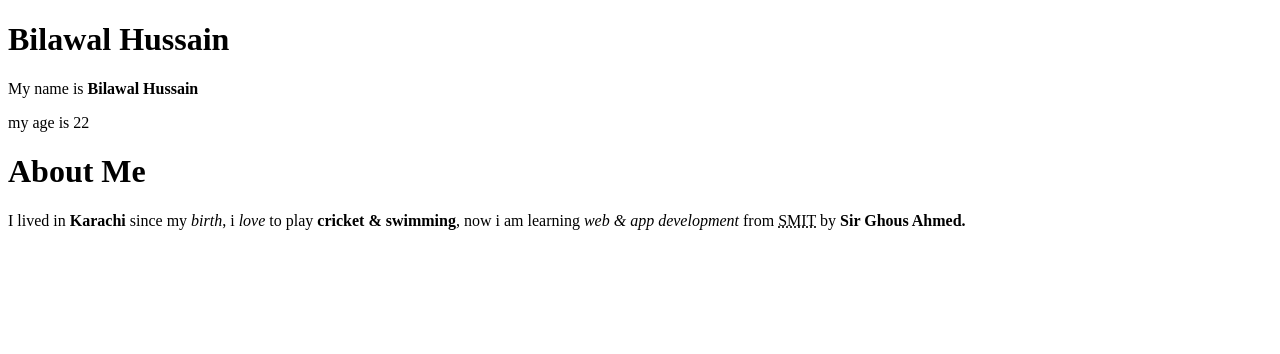
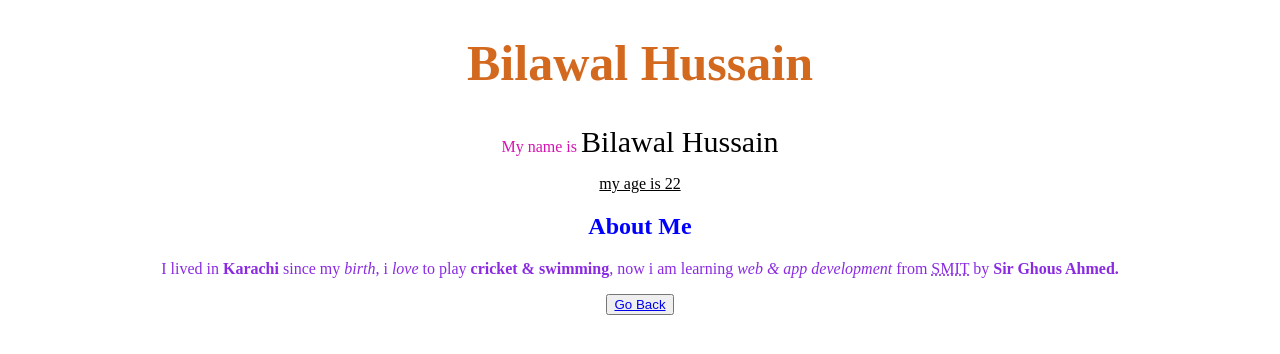
Before and after one commit to bilawalhussain0277/SMIT, a plain HTML site: page 1st assignment/index.html in a window 1280 px wide. Drawn offline with Linux system fonts and the light colour scheme.

Commit message:
added files

```diff
--- a/1st assignment/index.html
+++ b/1st assignment/index.html
@@ -5,12 +5,14 @@
     <meta name="viewport" content="width=h1
     , initial-scale=1.0">
     <title>About Me</title>
+    <link rel="stylesheet" href="./style.css">
 </head>
 <body>
     <h1>Bilawal Hussain</h1>
-    <p>My name is <strong>Bilawal Hussain</strong></p>
-    <p>my age is 22</p>
-    <h1>About Me</h1>
-    <p>I lived in <strong>Karachi</strong> since my <em>birth</em>, i <em>love</em> to play <strong>cricket & swimming</strong>, now i am learning <em>web & app development</em> from <abbr title="Saylani Mass IT Traning">SMIT</abbr> by <strong>Sir Ghous Ahmed.</strong></p>
+    <p class="name1">My name is <span class="name">Bilawal Hussain</span></p>
+    <p class="age">my age is 22</p>
+    <h2>About Me</h2>
+    <p class="address">I lived in <strong>Karachi</strong> since my <em>birth</em>, i <em>love</em> to play <strong>cricket & swimming</strong>, now i am learning <em>web & app development</em> from <abbr title="Saylani Mass IT Traning">SMIT</abbr> by <strong>Sir Ghous Ahmed.</strong></p>
+    <button class="button"><a href="../all assignments with css/index.html">Go Back</a></button>
 </body>
 </html>
--- /dev/null
+++ b/1st assignment/style.css
@@ -0,0 +1,26 @@
+body{
+    text-align: center;
+}
+h1{
+    color: chocolate;
+    font-size: 50px;
+}
+h2{
+    color: blue;
+}
+.address{
+    color: blueviolet;
+}
+.age{
+    text-decoration: underline;
+}
+.name{
+   font-size: 30px;
+   color: black;
+}
+.name1{
+    color: rgb(214, 18, 178);
+}
+button{
+    text-decoration: none;
+}
--- /dev/null
+++ b/Chess game/style.css
@@ -0,0 +1,18 @@
+body{
+    text-align: center;
+}
+h1{
+    font-size: 50px;
+}
+table tr{
+    height: 150px;
+}
+button a{
+    font-size: 50px;
+    text-decoration: none;
+    color: black;
+}
+.button{
+    border-radius: 25px;
+    margin-top: 25px;
+}
--- a/Restaurant Brochure/style.css
+++ b/Restaurant Brochure/style.css
@@ -18,3 +18,14 @@ ul li a{
     text-decoration: none;
     color: white;
 }
+.button{
+    border-radius: 25px;
+    background-color: transparent;
+    margin-left: 550px;
+    margin-top: 25px;
+}
+.button a{
+    text-decoration: none;
+    color: white;
+    font-size: 15px;
+}
--- /dev/null
+++ b/form/style.css
@@ -0,0 +1,23 @@
+body{
+    text-align: center;
+    margin: 5px;
+    background-color: lightyellow;
+}
+.heading{
+    text-shadow: 2px 2px rgb(55, 77, 99);
+    text-decoration: underline;
+    color: rgb(3, 7, 7);
+    background-color: aqua;
+}
+.button{
+    border-radius: 25px;
+    margin: 10px;
+}
+button a{
+    text-decoration: none;
+    color: black;
+}
+p{
+    font-size: large;
+    text-decoration: underline;
+}
--- /dev/null
+++ b/style.css
@@ -0,0 +1,19 @@
+body{
+    text-align: center;
+    background-color: #000;
+}
+h1{
+    text-align: center;
+    font-size: 50px;
+    color: rgb(243, 255, 69);
+
+}
+.button a{
+    text-decoration: none;
+    color: rgb(243, 255, 69);
+    font-size: 15px;
+}
+button{
+    border-radius: 25px;
+    background-color: rgb(193, 0, 0);
+}
--- /dev/null
+++ b/style1.css
@@ -0,0 +1,22 @@
+/* body{
+    text-align: center;
+    background-color: #000;
+}
+h1{
+    text-align: center;
+    font-size: 50px;
+    color: rgb(243, 255, 69);
+
+}
+.button a{
+    text-decoration: none;
+    color: rgb(243, 255, 69);
+    font-size: 15px;
+}
+button{
+    border-radius: 25px;
+    background-color: rgb(193, 0, 0);
+} */
+body{
+    background-color: black;
+}
```
Also changed, not shown: Chess game/index.html (+3 -1 lines), Restaurant Brochure/index.html (+1 -1 lines), all assignments with css/index.html (added, +20 -0 lines), form/index.html (+6 -3 lines), index.html (added, +21 -0 lines).
